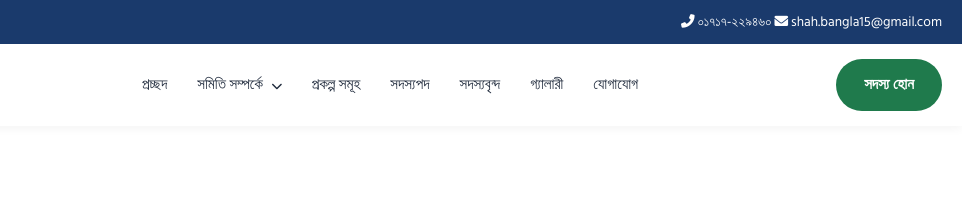
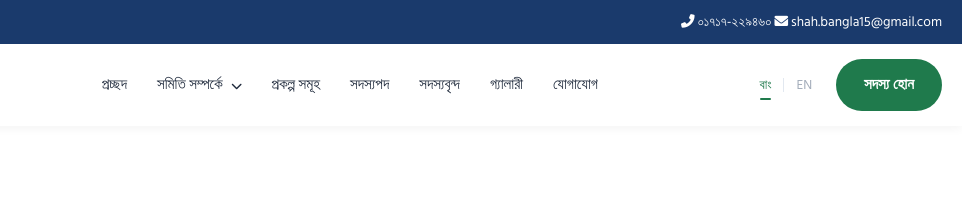
Before and after one commit to shmizan20/Lal-monirhat, a website built with Vite: page history.html in a window 1280 px wide. Shown: the top 223 px of the page, 318-1280 px from the left. Built offline with nearby package versions, Linux system fonts and the light colour scheme; a script that the page names is missing.

Commit message:
Standardize language switcher across all internal pages (history, president, advisory)

```diff
--- a/history.html
+++ b/history.html
@@ -57,6 +57,13 @@
                     <span></span><span></span><span></span>
                 </button>
                 <div class="nav-actions">
+                    <div class="lang-switcher-wrapper">
+                        <button class="lang-btn active" onclick="changeLanguage('bn')">বাং</button>
+                        <div class="lang-divider"></div>
+                        <button class="lang-btn" onclick="changeLanguage('en')">EN</button>
+                    </div>
+                    <!-- Hidden Google Translate Element -->
+                    <div id="google_translate_element" style="display:none"></div>
                     <a href="registration.html" class="btn btn-primary">সদস্য হোন</a>
                 </div>
             </div>
```
Also changed, not shown: advisory-council.html (+7 -0 lines), founder-president.html (+7 -0 lines).
